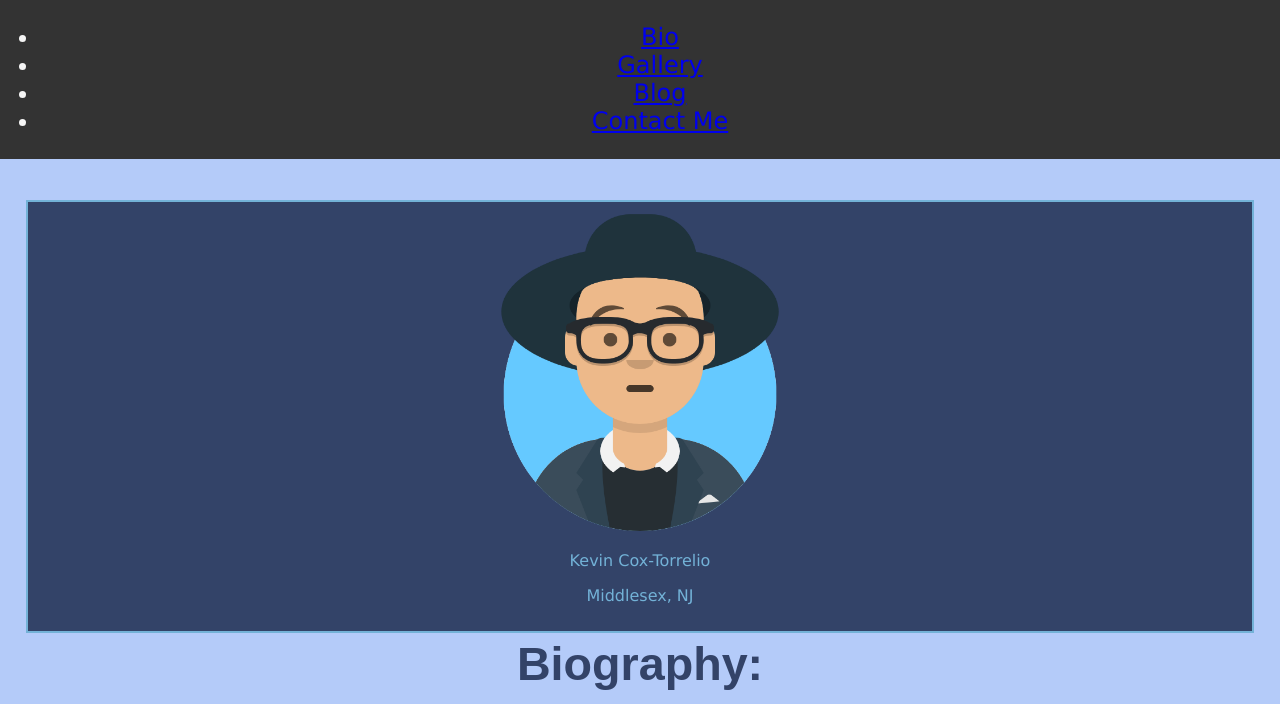
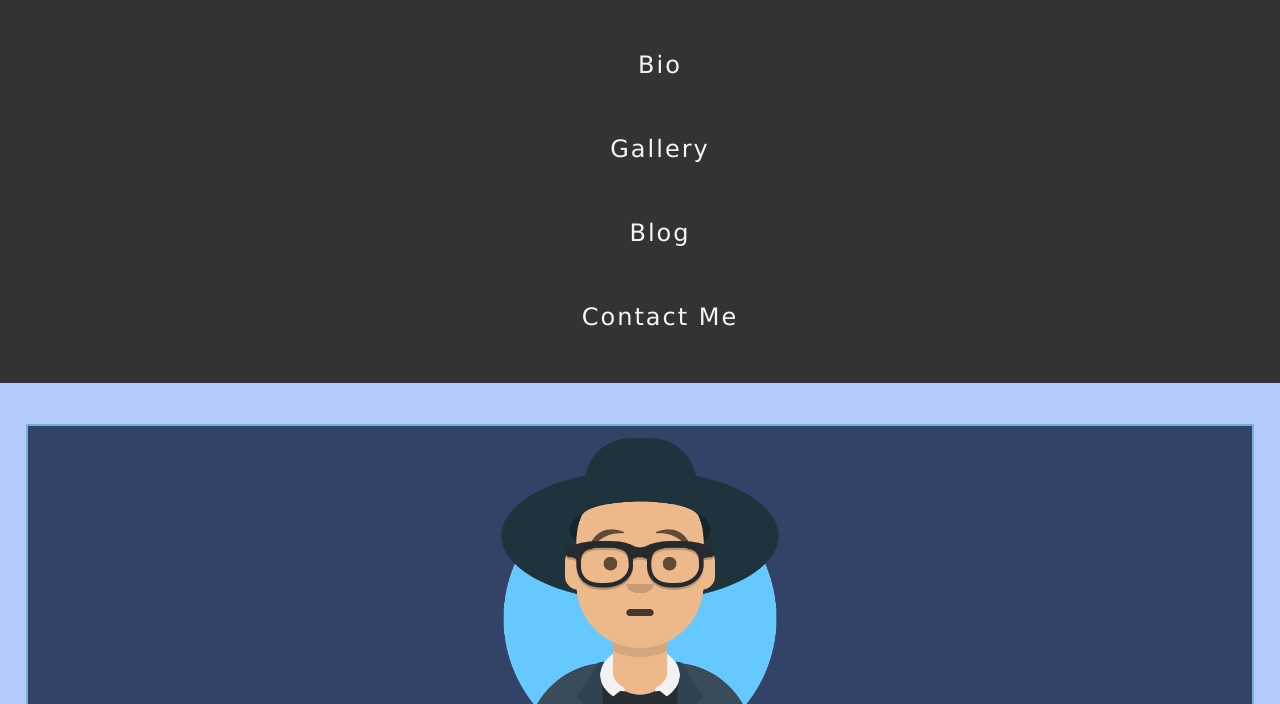
Before and after one commit to rvcc-grid/fa26-about-me-KevinCT1337, a plain HTML site: page index.html in a window 1280 px wide. Shown: the part 82-786 px from the top of the page. Drawn offline with Linux system fonts and the light colour scheme; a web font is replaced by a local one.

Commit message:
added navbar link styles

```diff
--- a/css/nav.css
+++ b/css/nav.css
@@ -54,12 +54,26 @@ main {
 /* navigation list */
 
 
+.navbar-links li {
+    list-style: none;
+    display: block;
+    padding: 0.5em 0;
+}
+
 /*
  style all a tags in header
  and then on hover
 */
 
-
+.navbar-links a {
+    color: whitesmoke;
+    background-attachment: #333;
+    font-size: 1.5rem;
+    padding: 1rem 1.25rem;
+    letter-spacing: 2px;
+    text-decoration: none;
+    display: inline-block;
+}
 
 
 
```
